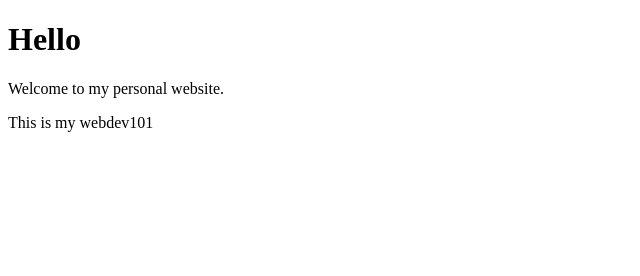
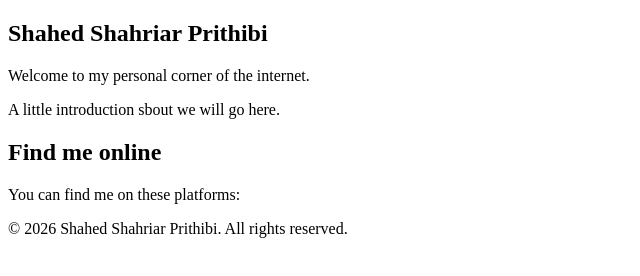
Before and after one commit to shahedprithibi/shahedprithibi-web, a plain HTML site: page index.html in a window 1280 px wide. Shown: the whole page, without its empty margins (0-640 px from the left). Drawn offline with Linux system fonts and the light colour scheme.

Commit message:
Build personal and professional link structure

```diff
--- a/index.html
+++ b/index.html
@@ -3,11 +3,52 @@
 <head>
     <meta charset="UTF-8">
     <meta name="viewport" content="width=device-width, initial-scale=1.0">
-    <title>shahedprithibi-web</title>
+
+    <meta
+        name="desciption"
+        content="The personal website of Shahed Shahriar Prithibi. Discover my work, intrests and stuffs."
+    >
+
+    <title>Shahed Shahriar Prithibi</title>
 </head>
+
 <body>
-    <h1>Hello</h1>
-    <p>Welcome to my personal website.</p>
-    <p>This is my webdev101</p>
+
+    <header>
+        <!-- Site identity and navigation can go here later. -->
+    </header>
+
+    <main>
+
+        <section aria-labelledby="intro-heading">
+            <h1 id="intro-heading">Shahed Shahriar Prithibi</h1>
+
+            <p>
+                Welcome to my personal corner of the internet.
+            </p>
+
+            <p>
+                A little introduction sbout we will go here.
+            </p>
+
+            <!--Profile pic will go here.-->
+        </section>
+
+        <section aria-labelledby="social-heading">
+            <h2 id="social-heading">Find me online</h2>
+
+            <p>
+                You can find me on these platforms:
+            </p>
+
+            <!--Social links here.-->
+        </section>
+
+    </main>
+
+    <footer>
+        <p>&copy; 2026 Shahed Shahriar Prithibi. All rights reserved.</p>
+    </footer>
+
 </body>
 </html>
```
